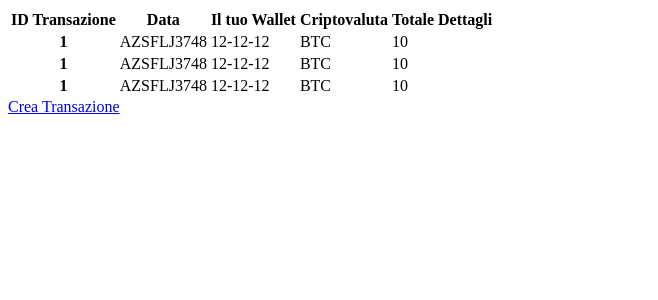
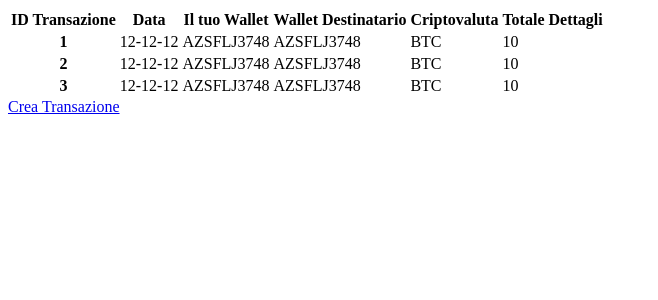
Before and after one commit to giacoballoccu/SmartWalletApp, a Django app: template templates/partials/tableTransazioni.html in a window 1280 px wide. Shown: the top 300 px of the page, without its empty margins (0-658 px from the left). Run offline with Django 3.2, Linux system fonts and the light colour scheme; the template is opened without the code that fills it, so the values that code supplies are empty.

Commit message:
Modifica Tabella Transazioni

```diff
--- a/templates/partials/tableTransazioni.html
+++ b/templates/partials/tableTransazioni.html
@@ -7,6 +7,7 @@
                           <th scope="col">ID Transazione</th>
                           <th scope="col">Data</th>
                           <th scope="col">Il tuo Wallet</th>
+                          <th scope="col">Wallet Destinatario</th>
                           <th scope="col">Criptovaluta</th>
                           <th scope="col">Totale</th>
                           <th scope="col">Dettagli</th>
@@ -18,8 +19,9 @@
                         <!-RIGA TRANSAZIONE-->
                         <tr>
                           <th scope="row">1</th>
+                          <td>12-12-12</td>
                           <td>AZSFLJ3748</td>
-                  <td>12-12-12</td>
+                          <td>AZSFLJ3748</td>
                           <td>BTC</td>
                           <td>10</td>
                           <td>
@@ -32,9 +34,10 @@
 
                         <!-RIGA TRANSAZIONE-->
                         <tr>
-                  <th scope="row">1</th>
+                          <th scope="row">2</th>
+                          <td>12-12-12</td>
                           <td>AZSFLJ3748</td>
-                  <td>12-12-12</td>
+                          <td>AZSFLJ3748</td>
                           <td>BTC</td>
                           <td>10</td>
                           <td>
@@ -47,9 +50,10 @@
 
                         <!-RIGA TRANSAZIONE-->
                         <tr>
-                  <th scope="row">1</th>
+                          <th scope="row">3</th>
+                          <td>12-12-12</td>
                           <td>AZSFLJ3748</td>
-                  <td>12-12-12</td>
+                          <td>AZSFLJ3748</td>
                           <td>BTC</td>
                           <td>10</td>
                           <td>
```
Lines whose indentation alone changed are shown as unchanged.
